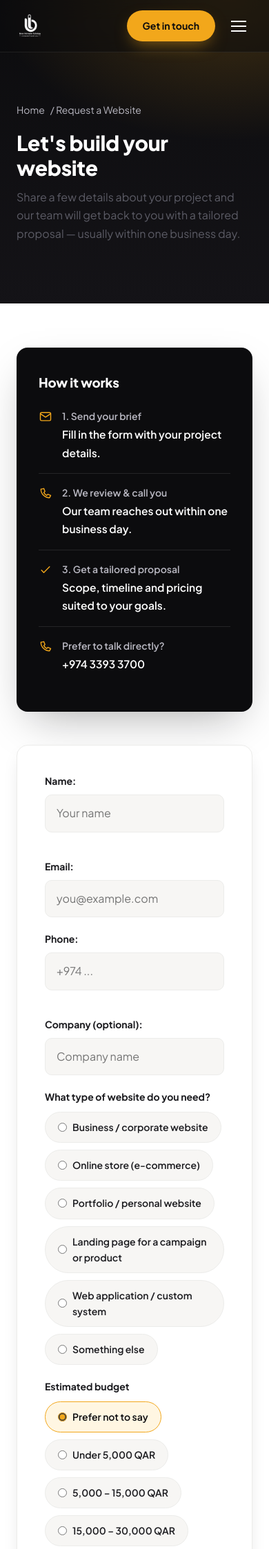
After one commit to khattabaljaily/banan, a Django app: page /en/website-design-request/ in a window 390 px wide. The commit adds this page. Shown: the top 2246 px of the page at 69% size. Run offline with Django 5.2, Linux system fonts and the light colour scheme; data comes from the database, SQL or seed files in the repository; parts of the project's set-up code (start-up, migrations or seed data) failed here and were passed over.

Commit message:
Add dedicated website design request form
Visitors interested in website design now get a full project-brief form
(type, budget, timeline, features, references) at /website-design-request/,
styled to match the rest of the site and fully responsive/bilingual (en/ar).
Wired in from the Website Development service page and the contact page.

Co-Authored-By: Claude Sonnet 5 <noreply@anthropic.com>

```diff
--- a/core/forms.py
+++ b/core/forms.py
@@ -1,7 +1,7 @@
 from django import forms
 from django.utils.translation import gettext_lazy as _
 
-from .models import ContactMessage
+from .models import ContactMessage, WebsiteRequest
 
 
 class ContactForm(forms.ModelForm):
@@ -34,3 +34,74 @@ class ContactForm(forms.ModelForm):
             'subject': _('Subject'),
             'message': _('Message'),
         }
+
+
+class WebsiteRequestForm(forms.ModelForm):
+    label_suffix = ''
+
+    # Declared explicitly (rather than left to the ModelForm) so Django doesn't
+    # insert its usual blank "---------" choice for a required field with no
+    # model default — with RadioSelect that blank choice renders as its own
+    # selectable (and pre-checked) button, which we don't want.
+    website_type = forms.ChoiceField(
+        choices=WebsiteRequest.WEBSITE_TYPE_CHOICES,
+        widget=forms.RadioSelect,
+        label=_('What type of website do you need?'),
+    )
+    timeline = forms.ChoiceField(
+        choices=WebsiteRequest.TIMELINE_CHOICES,
+        widget=forms.RadioSelect,
+        label=_('When do you need it?'),
+    )
+    features = forms.MultipleChoiceField(
+        choices=WebsiteRequest.FEATURE_CHOICES,
+        required=False,
+        widget=forms.CheckboxSelectMultiple,
+        label=_('Which features do you need?'),
+    )
+
+    class Meta:
+        model = WebsiteRequest
+        fields = [
+            'name', 'email', 'phone', 'company',
+            'website_type', 'budget_range', 'timeline',
+            'features', 'reference_sites', 'details',
+        ]
+        widgets = {
+            'name': forms.TextInput(attrs={
+                'placeholder': _('Your name'), 'autocomplete': 'name',
+            }),
+            'email': forms.EmailInput(attrs={
+                'placeholder': _('you@example.com'), 'autocomplete': 'email',
+            }),
+            'phone': forms.TextInput(attrs={
+                'placeholder': _('+974 ...'), 'autocomplete': 'tel',
+            }),
+            'company': forms.TextInput(attrs={
+                'placeholder': _('Company name'), 'autocomplete': 'organization',
+            }),
+            'budget_range': forms.RadioSelect,
+            'reference_sites': forms.TextInput(attrs={
+                'placeholder': _('e.g. example.com, another-example.com'),
+            }),
+            'details': forms.Textarea(attrs={
+                'placeholder': _('Tell us more about your project, goals and any specific requirements...'),
+                'rows': 6,
+            }),
+        }
+        labels = {
+            'name': _('Name'),
+            'email': _('Email'),
+            'phone': _('Phone'),
+            'company': _('Company (optional)'),
+            'budget_range': _('Estimated budget'),
+            'reference_sites': _('Websites you like (optional)'),
+            'details': _('Project details'),
+        }
+
+    def save(self, commit=True):
+        instance = super().save(commit=False)
+        instance.features = ','.join(self.cleaned_data.get('features', []))
+        if commit:
+            instance.save()
+        return instance
--- a/core/urls.py
+++ b/core/urls.py
@@ -15,4 +15,5 @@ urlpatterns = [
     path('portfolio/', views.PortfolioListView.as_view(), name='portfolio'),
     path('portfolio/<slug:slug>/', views.PortfolioDetailView.as_view(), name='project_detail'),
     path('contact/', views.ContactView.as_view(), name='contact'),
+    path('website-design-request/', views.WebsiteRequestView.as_view(), name='website_request'),
 ]
--- a/core/views.py
+++ b/core/views.py
@@ -7,7 +7,7 @@ from django.urls import translate_url
 from django.utils.translation import gettext_lazy as _
 from django.views.generic import DetailView, ListView, TemplateView
 
-from .forms import ContactForm
+from .forms import ContactForm, WebsiteRequestForm
 from .models import Project, Service
 
 
@@ -89,6 +89,40 @@ class PortfolioDetailView(DetailView):
     context_object_name = 'project'
 
 
+class WebsiteRequestView(TemplateView):
+    template_name = 'core/website_request.html'
+
+    def get_context_data(self, **kwargs):
+        ctx = super().get_context_data(**kwargs)
+        ctx.setdefault('form', WebsiteRequestForm())
+        return ctx
+
+    def post(self, request, *args, **kwargs):
+        form = WebsiteRequestForm(request.POST)
+        if form.is_valid():
+            website_request = form.save()
+            self._notify(website_request)
+            messages.success(
+                request,
+                _('Thank you! Your project brief has been received — our team will get back to you shortly.'),
+            )
+            return redirect('core:website_request')
+        return self.render_to_response(self.get_context_data(form=form))
+
+    def _notify(self, website_request):
+        try:
+            body = render_to_string('core/email/website_request_notification.txt', {'req': website_request})
+            send_mail(
+                subject=f'New website design request: {website_request.name}',
+                message=body,
+                from_email=settings.DEFAULT_FROM_EMAIL,
+                recipient_list=[settings.CONTACT_EMAIL_RECIPIENT],
+                fail_silently=True,
+            )
+        except Exception:
+            pass
+
+
 class ContactView(TemplateView):
     template_name = 'core/contact.html'
 
--- a/static/css/style.css
+++ b/static/css/style.css
@@ -438,6 +438,49 @@ p { margin: 0 0 1em; color: var(--text-muted); }
 }
 .field textarea { resize: vertical; min-height: 130px; }
 .field .errorlist { list-style: none; margin: 6px 0 0; padding: 0; color: #c0392b; font-size: 13px; }
+.field-label { display: block; font-size: 14px; font-weight: 700; margin-bottom: 10px; }
+
+.choice-grid { display: flex; flex-wrap: wrap; gap: 10px; margin-bottom: 4px; }
+.choice-grid label {
+  display: inline-flex;
+  align-items: center;
+  gap: 8px;
+  padding: 10px 18px;
+  border-radius: 999px;
+  border: 1.5px solid var(--paper-line);
+  background: var(--paper-soft);
+  font-size: 14px;
+  font-weight: 600;
+  color: var(--text);
+  cursor: pointer;
+  margin: 0;
+  transition: border-color .2s, background .2s, color .2s;
+}
+.choice-grid label:hover { border-color: var(--gold-light); }
+.choice-grid label:has(input:checked) {
+  border-color: var(--gold);
+  background: #fff6e2;
+  color: var(--ink);
+}
+.choice-grid input[type="radio"],
+.choice-grid input[type="checkbox"] {
+  width: auto;
+  height: auto;
+  padding: 0;
+  border: none;
+  background: none;
+  border-radius: 0;
+  accent-color: var(--gold);
+  margin: 0;
+  flex-shrink: 0;
+}
+.choice-grid input[type="radio"]:focus,
+.choice-grid input[type="checkbox"]:focus {
+  outline: 2px solid var(--gold);
+  outline-offset: 2px;
+  background: none;
+  border: none;
+}
 
 .alert {
   padding: 16px 20px;
--- a/templates/core/contact.html
+++ b/templates/core/contact.html
@@ -10,6 +10,8 @@
     <div class="breadcrumb"><a href="{% url 'core:home' %}">{% trans "Home" %}</a> / {% trans "Contact" %}</div>
     <h1>{% trans "Let's talk" %}</h1>
     <p style="max-width:640px;">{% trans "Tell us about your project or question — our team will get back to you shortly." %}</p>
+    {% url 'core:website_request' as website_request_url %}
+    <p style="max-width:640px;">{% blocktrans with url=website_request_url %}Looking for a new website? Use our <a href="{{ url }}" style="color:var(--gold);text-decoration:underline;">project brief form</a> instead so we can prepare a tailored proposal.{% endblocktrans %}</p>
   </div>
 </section>
 
--- /dev/null
+++ b/templates/core/website_request.html
@@ -0,0 +1,124 @@
+{% extends "base.html" %}
+{% load static i18n core_extras %}
+
+{% block title %}{% trans "Request a Website" %} — {{ COMPANY_NAME }}{% endblock %}
+{% block meta_description %}{% blocktrans %}Tell us about the website you need — our team will review your brief and follow up with a tailored proposal.{% endblocktrans %}{% endblock %}
+
+{% block content %}
+
+<section class="page-header">
+  <div class="container">
+    <div class="breadcrumb"><a href="{% url 'core:home' %}">{% trans "Home" %}</a> / {% trans "Request a Website" %}</div>
+    <h1>{% trans "Let's build your website" %}</h1>
+    <p style="max-width:640px;">{% trans "Share a few details about your project and our team will get back to you with a tailored proposal — usually within one business day." %}</p>
+  </div>
+</section>
+
+<section class="section">
+  <div class="container">
+    <div class="contact-grid">
+
+      <div class="contact-info-card reveal">
+        <h3>{% trans "How it works" %}</h3>
+        <div class="contact-row">
+          {% icon 'mail' %}
+          <div><strong>{% trans "1. Send your brief" %}</strong><span>{% trans "Fill in the form with your project details." %}</span></div>
+        </div>
+        <div class="contact-row">
+          {% icon 'phone' %}
+          <div><strong>{% trans "2. We review & call you" %}</strong><span>{% trans "Our team reaches out within one business day." %}</span></div>
+        </div>
+        <div class="contact-row">
+          {% icon 'check' %}
+          <div><strong>{% trans "3. Get a tailored proposal" %}</strong><span>{% trans "Scope, timeline and pricing suited to your goals." %}</span></div>
+        </div>
+        <div class="contact-row">
+          {% icon 'phone' %}
+          <div><strong>{% trans "Prefer to talk directly?" %}</strong><a href="tel:{{ COMPANY_PHONE_TEL }}" dir="ltr">{{ COMPANY_PHONE }}</a></div>
+        </div>
+      </div>
+
+      <div class="form-card reveal">
+        <form method="post" novalidate>
+          {% csrf_token %}
+
+          <div class="form-row">
+            <div class="field">
+              {{ form.name.label_tag }}
+              {{ form.name }}
+              {{ form.name.errors }}
+            </div>
+            <div class="field">
+              {{ form.email.label_tag }}
+              {{ form.email }}
+              {{ form.email.errors }}
+            </div>
+          </div>
+
+          <div class="form-row">
+            <div class="field">
+              {{ form.phone.label_tag }}
+              {{ form.phone }}
+              {{ form.phone.errors }}
+            </div>
+            <div class="field">
+              {{ form.company.label_tag }}
+              {{ form.company }}
+              {{ form.company.errors }}
+            </div>
+          </div>
+
+          <div class="field">
+            <span class="field-label">{{ form.website_type.label }}</span>
+            <div class="choice-grid">
+              {% for radio in form.website_type %}{{ radio }}{% endfor %}
+            </div>
+            {{ form.website_type.errors }}
+          </div>
+
+          <div class="form-row">
+            <div class="field">
+              <span class="field-label">{{ form.budget_range.label }}</span>
+              <div class="choice-grid">
+                {% for radio in form.budget_range %}{{ radio }}{% endfor %}
+              </div>
+              {{ form.budget_range.errors }}
+            </div>
+            <div class="field">
+              <span class="field-label">{{ form.timeline.label }}</span>
+              <div class="choice-grid">
+                {% for radio in form.timeline %}{{ radio }}{% endfor %}
+              </div>
+              {{ form.timeline.errors }}
+            </div>
+          </div>
+
+          <div class="field">
+            <span class="field-label">{{ form.features.label }}</span>
+            <div class="choice-grid">
+              {% for checkbox in form.features %}{{ checkbox }}{% endfor %}
+            </div>
+            {{ form.features.errors }}
+          </div>
+
+          <div class="field">
+            {{ form.reference_sites.label_tag }}
+            {{ form.reference_sites }}
+            {{ form.reference_sites.errors }}
+          </div>
+
+          <div class="field">
+            {{ form.details.label_tag }}
+            {{ form.details }}
+            {{ form.details.errors }}
+          </div>
+
+          <button type="submit" class="btn btn-primary btn-block">{% trans "Send my project brief" %} {% icon 'arrow' size=18 %}</button>
+        </form>
+      </div>
+
+    </div>
+  </div>
+</section>
+
+{% endblock %}
```
Also changed, not shown: core/admin.py (+12 -1 lines), core/models.py (+64 -1 lines), core/templates/core/email/website_request_notification.txt (added, +17 -0 lines), templates/core/service_detail.html (+8 -0 lines), core/migrations/0007_websiterequest.py (added), locale/ar/LC_MESSAGES/django.po, 1 other file.
